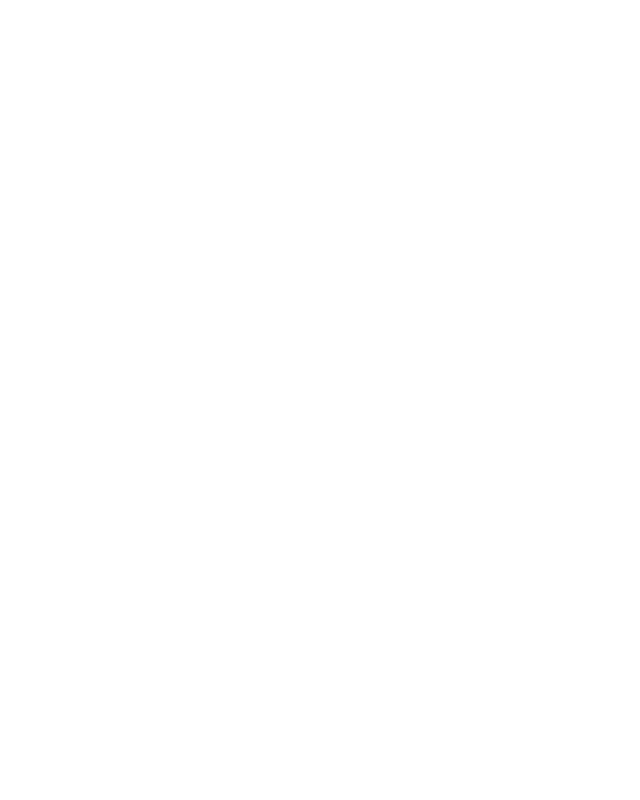
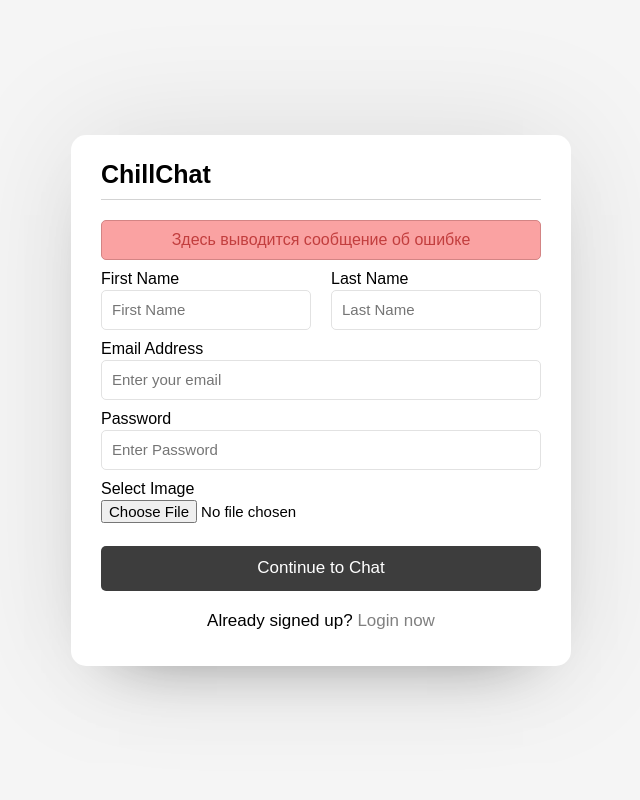
Before and after one commit to VanLin444/ChillChat, a PHP site: page / in a window 1280 px wide. Before the commit the part shown is empty. Shown: the whole page, without its empty margins (319-959 px from the left). Run offline with PHP 8.4, Linux system fonts and the light colour scheme.

Commit message:
signup form complete

```diff
--- a/index.php
+++ b/index.php
@@ -1,11 +1,46 @@
 <!DOCTYPE html>
-<html lang="en">
+<html lang="ru">
 <head>
     <meta charset="UTF-8">
     <meta name="viewport" content="width=device-width, initial-scale=1.0">
+    <link rel="stylesheet" href="https://cdnjs.cloudflare.com/ajax/libs/font-awesome/5.15.2/css/all.min.css">
+    <link rel="stylesheet" href="style.css">
     <title>ChillChat</title>
 </head>
 <body>
-
+    <div class="wrapper">
+        <section class="form signup">
+            <header>ChillChat</header>
+            <form action="#">
+                <div class="error-txt">Здесь выводится сообщение об ошибке</div>
+                <div class="name-details">
+                    <div class="field input">
+                        <label>First Name</label>
+                        <input type="text" placeholder="First Name">
+                    </div>
+                    <div class="field input">
+                        <label>Last Name</label>
+                        <input type="text" placeholder="Last Name">
+                    </div>
+                </div>
+                <div class="field input">
+                    <label>Email Address</label>
+                    <input type="text" placeholder="Enter your email">
+                </div>
+                <div class="field input">
+                    <label>Password</label>
+                    <input type="text" placeholder="Enter Password">
+                </div>
+                <div class="field image">
+                    <label>Select Image</label>
+                    <input type="file">
+                </div>
+                <div class="field buttom">
+                    <input type="submit" value="Continue to Chat">
+                </div>
+            </form>
+            <div class="link">Already signed up? <a href="#">Login now</a></div>
+        </section>
+    </div>
 </body>
 </html>
--- a/style.css
+++ b/style.css
@@ -0,0 +1,113 @@
+@import url("https://fonts.googleapis.com/css2?family=Poppins:wght@400;500;600&display=swap");
+*{
+    margin: 0;
+    padding: 0;
+    box-sizing: border-box;
+    font-family: 'Poppis', sans-serif;
+}
+
+body{
+    display: flex;
+    align-items: center;
+    justify-content: center;
+    min-height: 100vh;
+    background: rgb(245, 245, 245);
+}
+
+.wrapper{
+    background:white;
+    border-radius: 15px;
+    width: 500px;
+    box-shadow: 0 0 128px 0 rgba(0, 0, 0, 0.1), 0 32px 64px -48px rgba(0,0,0,0.5);
+}
+
+/*Код для формы регистрации*/
+
+.form{
+    padding: 25px 30px;
+}
+
+.form header{
+    font-size: 25px;
+    font-weight: 600;
+    border-bottom: 1px solid lightgray;
+    padding-bottom: 10px;
+}
+
+.form form{
+    margin: 20px 0;
+}
+
+.form form .error-txt{
+    color:rgb(194, 62, 62);
+    background:rgb(250, 162, 162);
+    border-radius: 5px;
+    border: 1px solid rgb(211, 132, 132);
+    padding: 10px 10px;
+    text-align: center;
+    margin-bottom: 10px;
+}
+
+.form form .field{
+    display: flex;
+    flex-direction: column;
+    margin-bottom: 10px;
+}
+
+.form form .input input{
+    height: 40px;
+    width: 100%;
+    padding: 0 10px;
+    border-radius: 5px;
+    border: 1px solid rgb(226, 226, 226);
+    font-size: 15px;
+    outline: none;
+}
+
+.form form .name-details{
+    display:flex;
+}
+
+form .name-details .field:first-child{
+    margin-right: 10px;
+}
+
+form .name-details .field:last-child{
+    margin-left: 10px;
+}
+
+.form form .field label{
+    margin-bottom: 2px;
+}
+
+.form form .image input{
+    font-size: 15px;
+}
+
+.form form .buttom input{
+    height: 45px;
+    margin-top: 13px;
+    border: none;
+    cursor: pointer;
+    border-radius: 5px;
+    font-size: 17px;
+    font-weight: 400;
+    color:white;
+    background:rgb(61, 61, 61);
+
+}
+
+.form .link{
+    text-align: center;
+    font-size: 17px;
+    margin: 10px 0;
+}
+
+.form .link a{
+    color:gray;
+    text-decoration:none;
+}
+
+.form .link a:hover{
+    text-decoration: underline;
+}
```
